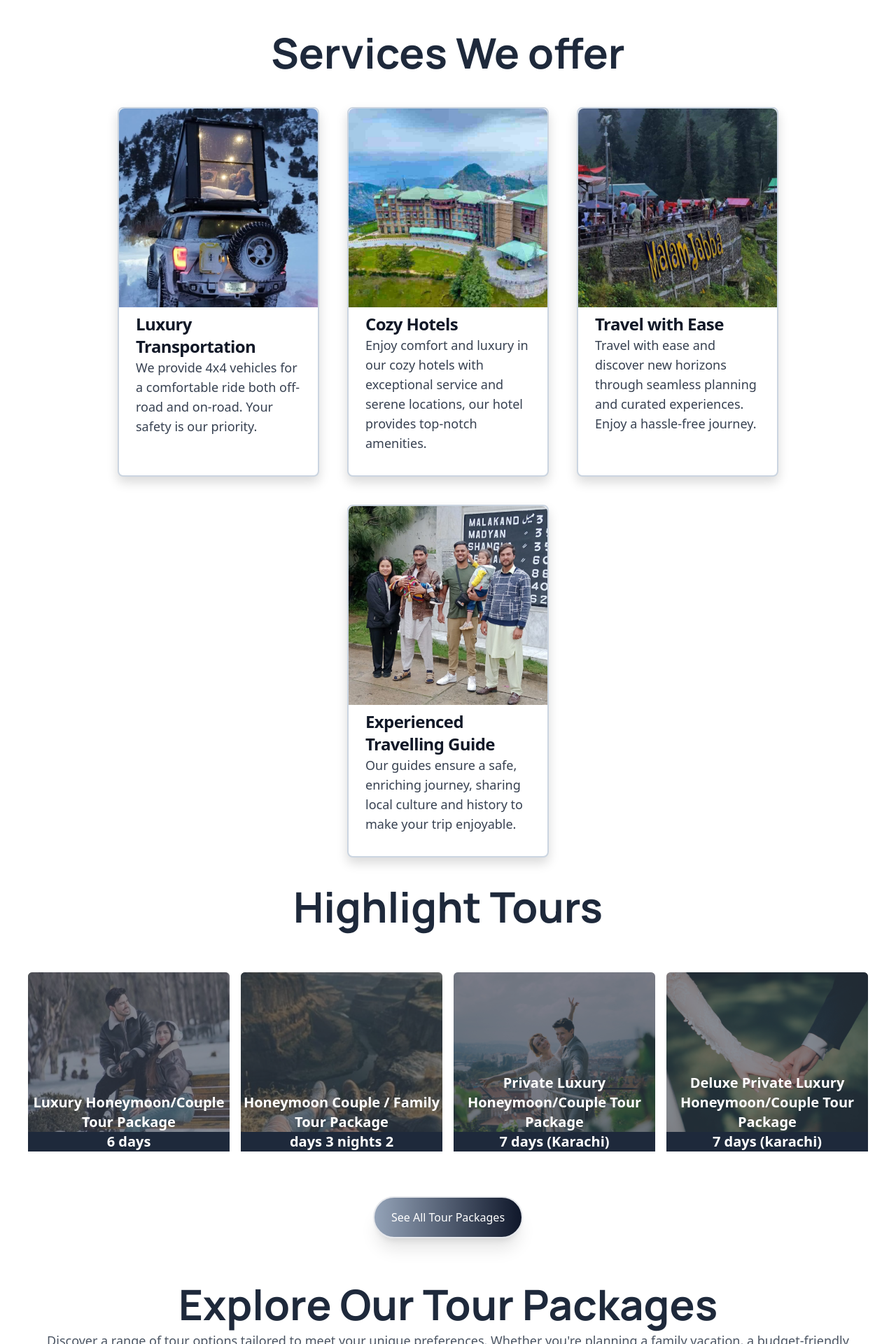
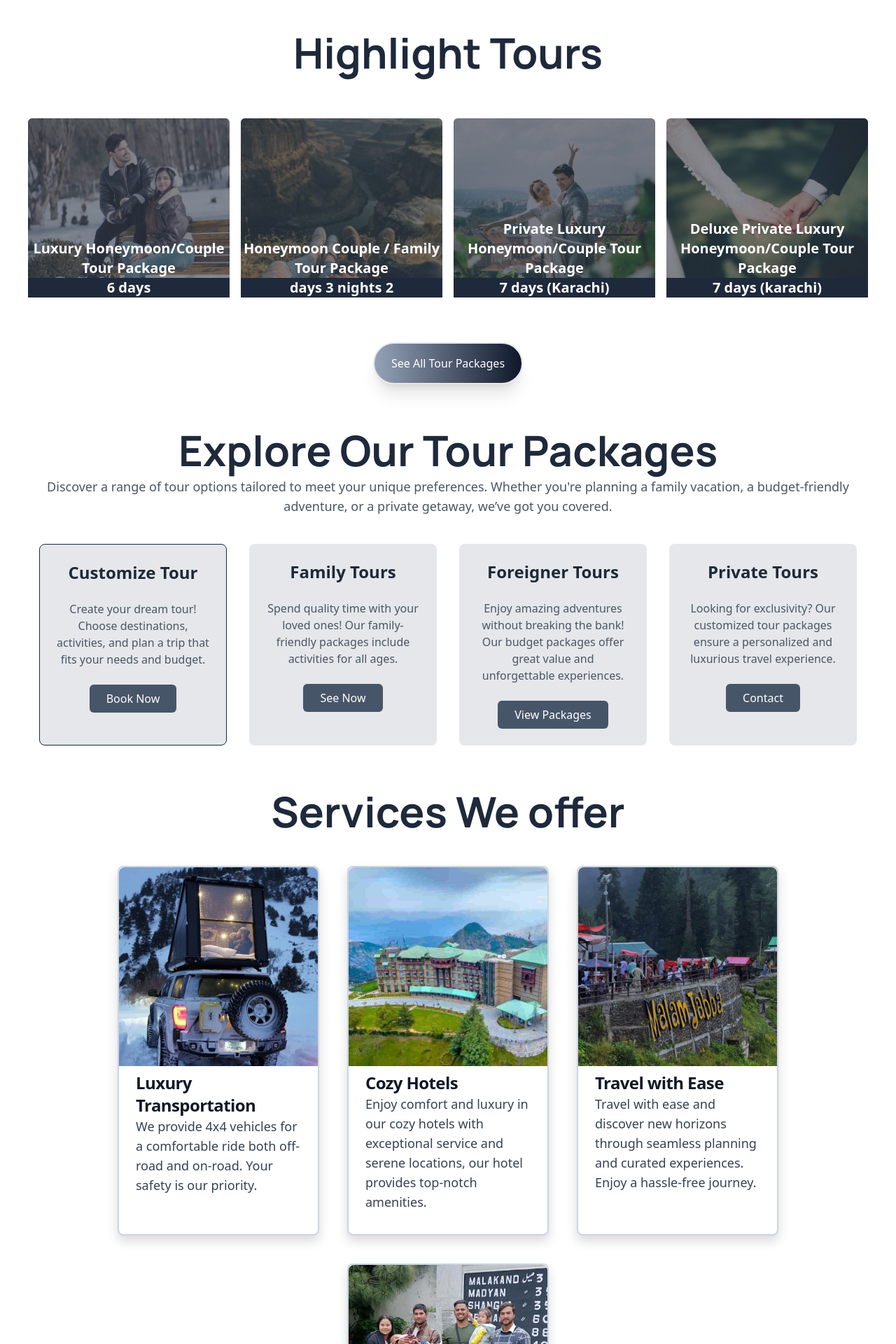
Before and after one commit to Kaleem362/SwatValley, a React (Vite) app: page / in a window 1280 px wide. Shown: the part 1200-3120 px from the top of the page at 70% size. Built offline with nearby package versions, Linux system fonts and the light colour scheme.

Commit message:
added the h of footer

```diff
--- a/src/Components/EventsActivities.jsx
+++ b/src/Components/EventsActivities.jsx
@@ -1,50 +1,3 @@
-// import React from "react";
-// // import skatingcover from "../../public/PackagesImages/skatinggallerycoverimage.jpg";
-
-// const EventsActivities = () => {
-//   const events = [
-//     "Swat summer festival",
-//     "Swat winter festival",
-//     "Caltures festival at PC Malamjabba",
-//     "Eid-ul-fater",
-//     "Eid-ul-azgha",
-//     "Caltures festival Gabenjabba",
-//     "Kalam jeep racing game and others",
-//   ];
-
-//   const activities = [
-//     "Chairlift",
-//     "Zipline",
-//     "Snow ski season",
-//     "White water rafting",
-//     "Boating",
-//     "Horse riding",
-//     "Air cycle",
-//     "Bone fire",
-//     "Barbeque (BBQ)",
-//     "Musical night",
-//     "Candal night dinner",
-//     "Birthday party",
-//     "Marriage anniversary",
-//     "Decorated Room for Honeymoon couple",
-//     "Photography",
-//     "Fishing",
-//   ];
-
-//   return (
-//     <div className="w-full ">
-//       <div class="m-14 group duration-500 -rotate-12 hover:-rotate-0 hover:skew-x-1 skew-x-0 hover:translate-x-6  hover:translate-y-12 w-fit">
-//         <div class="group-hover:duration-400 relative rounded-2xl w-64 h-36 bg-slate-800 text-gray-50 flex flex-col justify-center items-center gap-1 before:-skew-x-12  before:rounded-2xl  before:absolute before:content['']  before:bg-slate-600 before:right-3 before:top-0 before:w-64 before:h-32 before:-z-10">
-//           <span class="text-5xl font-bold">SWAT</span>
-//           <p class="text-slate-300 font-thin">- Events & activities -</p>
-//         </div>
-//       </div>
-//     </div>
-//   );
-// };
-
-// export default EventsActivities;
-
 import React from "react";
 
 const EventsActivities = () => {
@@ -78,7 +31,7 @@ const EventsActivities = () => {
   ];
 
   return (
-    <div className="w-full min-h-screen p-8 bg-slate-400">
+    <div className="w-full min-h-screen p-8 ">
       <style>{`
         @keyframes float {
           0% { transform: translateY(0px); }
--- a/src/Components/Footer.jsx
+++ b/src/Components/Footer.jsx
@@ -4,7 +4,7 @@ import { Link } from "react-router";
 
 const Footer = () => {
   return (
-    <div className="items-center w-full p-6 h-52 xs:justify-between xs:flex xs:flex-col sm:flex sm:flex-row md:flex md:flex-row lg:flex lg:flex-row animate-fadeInFromRight bg-slate-400">
+    <div className="items-center w-full p-6 xs:justify-between xs:flex xs:flex-col sm:flex sm:flex-row md:flex md:flex-row lg:flex lg:flex-row animate-fadeInFromRight bg-slate-400">
       <div className="flex items-center justify-center w-auto h-full ">
         <img
           src={logo}
--- a/src/Components/Services.jsx
+++ b/src/Components/Services.jsx
@@ -16,87 +16,6 @@ const Services = () => {
   return (
     // services we offer
     <div className="flex flex-col items-start justify-center w-full h-auto gap-4 px-3 py-3 xl:px-10 xs:px-3 sm:px-4 md:px-6 lg:px-10 animate-fadeIn">
-      <h1 className="w-full mb-2 text-4xl font-bold text-center text-slate-800 xs:text-3xl sm:text-3xl md:text-4xl lg:text-5xl xl:text-6xl font-Manrope animate-fadeInFromLeft">
-        Services We offer
-      </h1>
-      <div className="flex flex-wrap justify-center w-full gap-10 xs:p-2 sm:p-4 card-container animate-fadeInFromTop">
-        {/* card */}
-        <div className="h-auto transition-all duration-300 bg-white border-2 rounded-lg shadow sm:w-72 xs border-slate-300 lg:hover:scale-105 animate-fadeInFromLeft">
-          <img
-            className="object-cover w-full h-auto rounded-t-lg"
-            src={vehicle}
-            alt=""
-          />
-
-          <div className="px-4 py-2 ">
-            <h5 className="text-lg font-bold tracking-tight text-gray-900 sm:text-xl md:text-2xl">
-              Luxury Transportation
-            </h5>
-
-            <p className="mb-4 text-sm font-normal text-gray-700 sm:text-base md:text-lg">
-              We provide 4x4 vehicles for a comfortable ride both off-road and
-              on-road. Your safety is our priority.
-            </p>
-          </div>
-        </div>
-        {/* card */}
-        <div className="h-auto transition-all duration-300 bg-white border-2 rounded-lg shadow sm:w-72 xs border-slate-300 lg:hover:scale-105">
-          <img
-            className="object-cover w-full h-auto rounded-t-lg"
-            src={CozyHotels}
-            alt=""
-          />
-
-          <div className="px-4 py-2 ">
-            <h5 className="text-lg font-bold tracking-tight text-gray-900 sm:text-xl md:text-2xl">
-              Cozy Hotels
-            </h5>
-
-            <p className="mb-4 text-sm font-normal text-gray-700 sm:text-base md:text-lg">
-              Enjoy comfort and luxury in our cozy hotels with exceptional
-              service and serene locations, our hotel provides top-notch
-              amenities.
-            </p>
-          </div>
-        </div>
-        {/* card */}
-        <div className="h-auto transition-all duration-300 bg-white border-2 rounded-lg shadow sm:w-72 xs border-slate-300 lg:hover:scale-105">
-          <img
-            className="object-cover w-full h-auto rounded-t-lg"
-            src={Travel}
-            alt=""
-          />
-
-          <div className="px-4 py-2 ">
-            <h5 className="text-lg font-bold tracking-tight text-gray-900 sm:text-xl md:text-2xl">
-              Travel with Ease
-            </h5>
-
-            <p className="mb-4 text-sm font-normal text-gray-700 sm:text-base md:text-lg">
-              Travel with ease and discover new horizons through seamless
-              planning and curated experiences. Enjoy a hassle-free journey.
-            </p>
-          </div>
-        </div>
-        <div className="h-auto transition-all duration-300 bg-white border-2 rounded-lg shadow sm:w-72 xs border-slate-300 lg:hover:scale-105 animate-fadeInFromRight">
-          <img
-            className="object-cover w-full h-auto rounded-t-lg"
-            src={guide}
-            alt=""
-          />
-
-          <div className="px-4 py-2 ">
-            <h5 className="text-lg font-bold tracking-tight text-gray-900 sm:text-xl md:text-2xl">
-              Experienced Travelling Guide
-            </h5>
-
-            <p className="mb-4 text-sm font-normal text-gray-700 sm:text-base md:text-lg">
-              Our guides ensure a safe, enriching journey, sharing local culture
-              and history to make your trip enjoyable.
-            </p>
-          </div>
-        </div>
-      </div>
       {/* packages mapped here */}
       <div className="flex flex-col items-start justify-start w-full gap-2 px-1 py-0 h-fit lg:py-10 sm:px-3 highlighted-tours xs:w-full sm:w-full md:w-full lg:w-full animate-fadeInFromBottom">
         <h1 className="w-full text-4xl font-bold text-center text-slate-800 xs:text-3xl sm:text-3xl md:text-4xl lg:text-5xl xl:text-6xl font-Manrope animate-fadeInFromLeft">
@@ -123,7 +42,7 @@ const Services = () => {
                   </h2>
                 </div>
                 {/* buttontag */}
-                <div className="absolute flex items-center justify-center gap-2 mt-1 transition-all duration-300 lg:mt-0 -bottom-20 lg:group-hover:-bottom-16 lg:-bottom-0 -z-50 buttons">
+                <div className="absolute flex items-center justify-center gap-2 transition-all duration-300 lg:mt-0 -bottom-20 lg:group-hover:-bottom-12 lg:-bottom-0 -z-50 buttons">
                   <Link
                     to={`/tourdetails/tour/${tour.id}`}
                     className="flex items-center justify-center h-10 gap-1 px-3 py-1 text-center text-white transition-all duration-200 rounded-full md:shadow-xl xs:text-md sm:text-md md:text-sm lg:text-sm w-fit bg-slate-800 hover:bg-slate-700 font-manrope hover:scale-105 md:shadow-white"
@@ -226,6 +145,87 @@ const Services = () => {
           </div>
         </div>
       </section>
+      <h1 className="w-full mb-2 text-4xl font-bold text-center text-slate-800 xs:text-3xl sm:text-3xl md:text-4xl lg:text-5xl xl:text-6xl font-Manrope animate-fadeInFromLeft">
+        Services We offer
+      </h1>
+      <div className="flex flex-wrap justify-center w-full gap-10 xs:p-2 sm:p-4 card-container animate-fadeInFromTop">
+        {/* card */}
+        <div className="h-auto transition-all duration-300 bg-white border-2 rounded-lg shadow sm:w-72 xs border-slate-300 lg:hover:scale-105 animate-fadeInFromLeft">
+          <img
+            className="object-cover w-full h-auto rounded-t-lg"
+            src={vehicle}
+            alt=""
+          />
+
+          <div className="px-4 py-2 ">
+            <h5 className="text-lg font-bold tracking-tight text-gray-900 sm:text-xl md:text-2xl">
+              Luxury Transportation
+            </h5>
+
+            <p className="mb-4 text-sm font-normal text-gray-700 sm:text-base md:text-lg">
+              We provide 4x4 vehicles for a comfortable ride both off-road and
+              on-road. Your safety is our priority.
+            </p>
+          </div>
+        </div>
+        {/* card */}
+        <div className="h-auto transition-all duration-300 bg-white border-2 rounded-lg shadow sm:w-72 xs border-slate-300 lg:hover:scale-105">
+          <img
+            className="object-cover w-full h-auto rounded-t-lg"
+            src={CozyHotels}
+            alt=""
+          />
+
+          <div className="px-4 py-2 ">
+            <h5 className="text-lg font-bold tracking-tight text-gray-900 sm:text-xl md:text-2xl">
+              Cozy Hotels
+            </h5>
+
+            <p className="mb-4 text-sm font-normal text-gray-700 sm:text-base md:text-lg">
+              Enjoy comfort and luxury in our cozy hotels with exceptional
+              service and serene locations, our hotel provides top-notch
+              amenities.
+            </p>
+          </div>
+        </div>
+        {/* card */}
+        <div className="h-auto transition-all duration-300 bg-white border-2 rounded-lg shadow sm:w-72 xs border-slate-300 lg:hover:scale-105">
+          <img
+            className="object-cover w-full h-auto rounded-t-lg"
+            src={Travel}
+            alt=""
+          />
+
+          <div className="px-4 py-2 ">
+            <h5 className="text-lg font-bold tracking-tight text-gray-900 sm:text-xl md:text-2xl">
+              Travel with Ease
+            </h5>
+
+            <p className="mb-4 text-sm font-normal text-gray-700 sm:text-base md:text-lg">
+              Travel with ease and discover new horizons through seamless
+              planning and curated experiences. Enjoy a hassle-free journey.
+            </p>
+          </div>
+        </div>
+        <div className="h-auto transition-all duration-300 bg-white border-2 rounded-lg shadow sm:w-72 xs border-slate-300 lg:hover:scale-105 animate-fadeInFromRight">
+          <img
+            className="object-cover w-full h-auto rounded-t-lg"
+            src={guide}
+            alt=""
+          />
+
+          <div className="px-4 py-2 ">
+            <h5 className="text-lg font-bold tracking-tight text-gray-900 sm:text-xl md:text-2xl">
+              Experienced Travelling Guide
+            </h5>
+
+            <p className="mb-4 text-sm font-normal text-gray-700 sm:text-base md:text-lg">
+              Our guides ensure a safe, enriching journey, sharing local culture
+              and history to make your trip enjoyable.
+            </p>
+          </div>
+        </div>
+      </div>
 
       {/* why choose us */}
       <div className="py-10 why-choose-us">
```
